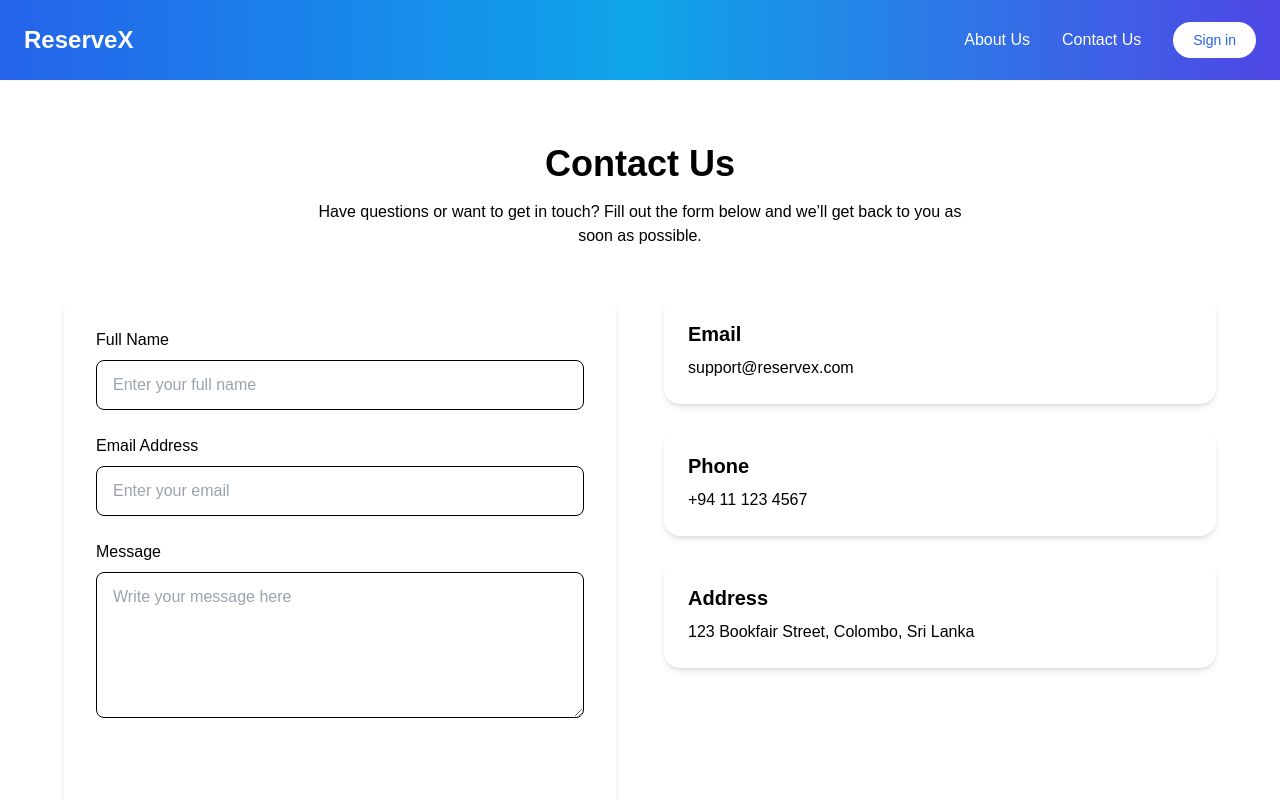
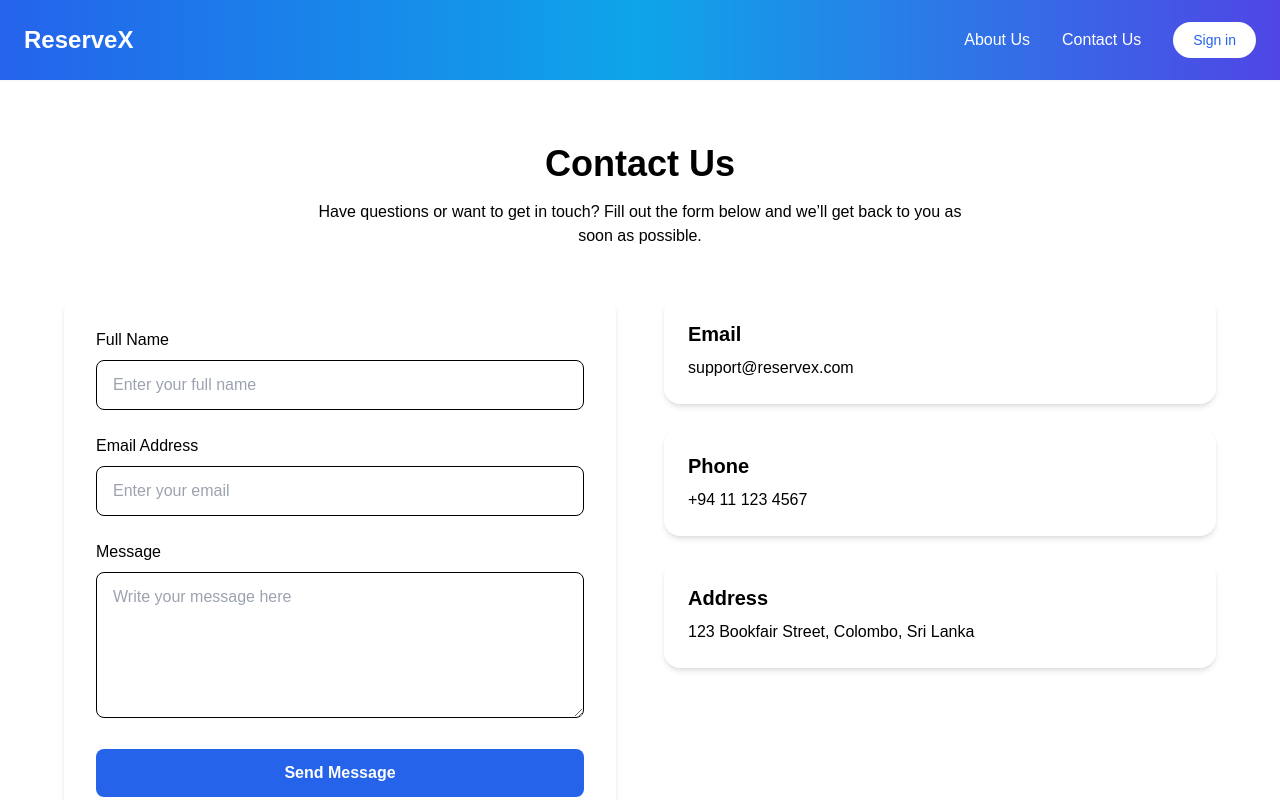
Before and after one commit to Lochithya/ReserveX, a React (Vite) app in the folder online-portal/: page /contact in a window 1280 px wide. Shown: the top 800 px of the page. Built offline with nearby package versions, Linux system fonts and the light colour scheme; no server answers.

Commit message:
correct button issue

```diff
--- a/online-portal/src/pages/ContactPage.jsx
+++ b/online-portal/src/pages/ContactPage.jsx
@@ -51,10 +51,11 @@ const ContactPage = () => {
 
             <button
               type="submit"
-              className="w-full py-3 rounded-lg text-white font-semibold transition bg-[var(--primary-color)] hover:bg-[var(--primary-hover)]"
-            >
-              Send Message
+                 className="w-full py-3 rounded-lg text-white font-semibold transition bg-blue-600 hover:bg-blue-700"
+             >
+                Send Message
             </button>
+
 
           </form>
 
```
